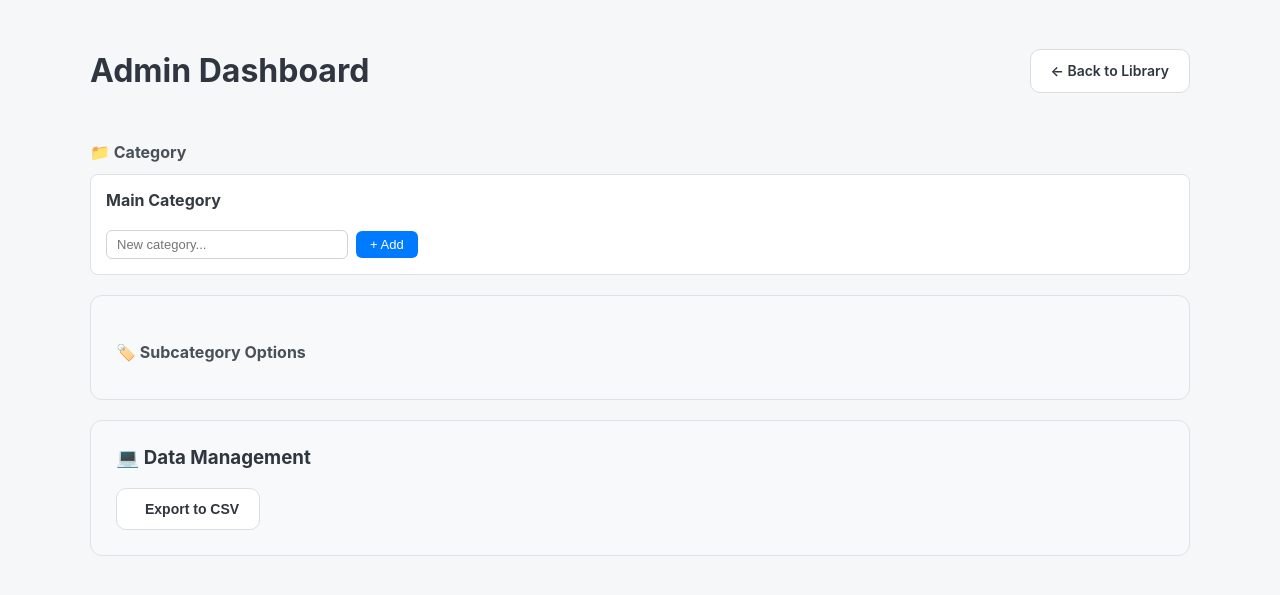
After one commit to github4eri/MediaVault, a FastAPI app: template templates/admin.html in a window 1280 px wide. The commit adds this page. Shown: the top 595 px of the page. Run offline with FastAPI, Linux system fonts and the light colour scheme; the template is opened without the code that fills it, so the values that code supplies are empty.

Commit message:
added Admin Dashboard and moved some functions to the page

```diff
--- a/main.py
+++ b/main.py
@@ -300,6 +300,32 @@ async def add_category(
     database_ops.get_or_create_category(db, name)
     return RedirectResponse(url="/", status_code=303)
 
+@app.get("/admin")
+async def admin_dashboard(
+    request: Request,
+    db: Session = Depends(get_db),
+    is_logged_in: str = Cookie(None),
+    current_user: models.User = Depends(security.get_current_user)
+):
+    if is_logged_in != "true":
+        return RedirectResponse(url="/login", status_code=303)
+    require_admin(current_user)
+
+    categories = db.query(models.Category).all()
+    subcategory_groups = db.query(models.SubcategoryGroup).options(
+        joinedload(models.SubcategoryGroup.options)
+    ).all()
+
+    return templates.TemplateResponse(
+        request=request,
+        name="admin.html",
+        context={
+            "categories": categories,
+            "subcategory_groups": subcategory_groups,
+            "user": current_user
+        }
+    )
+
 # --- 5. EXPORT / BULK (Special Tools) ---
 
 @app.get("/export-vault")
--- /dev/null
+++ b/templates/admin.html
@@ -0,0 +1,47 @@
+<!DOCTYPE html>
+<html lang="en">
+<head>
+    <meta charset="UTF-8">
+    <title>Admin Dashboard | Media Vault</title>
+    <style>
+        :root {
+            --bg-color: #f5f7f9;
+            --card-bg: #ffffff;
+            --accent-primary: #8b8b8b;
+            --accent-secondary: #dcdde1;
+            --text-main: #2f3640;
+            --text-dim: #7f8c8d;
+            --shadow: 0 4px 12px rgba(0, 0, 0, 0.08);
+        }
+
+        body { background: var(--bg-color); color: var(--text-main); font-family: 'Inter', sans-serif; margin: 0; padding: 30px; }
+        .container { max-width: 1100px; margin: 0 auto; }
+
+        /* HEADER */
+        .header-bar { display: flex; justify-content: space-between; align-items: center; margin-bottom: 30px; }
+
+        /* BUTTONS - Perfectly Symmetrical */
+        .btn {
+            height: 42px; padding: 0 20px; border-radius: 10px;
+            border: 1px solid var(--accent-secondary); background: white;
+            font-size: 14px; font-weight: 600; cursor: pointer;
+            display: inline-flex; align-items: center; justify-content: center;
+            text-decoration: none; color: var(--text-main); transition: 0.2s;
+        }
+    </style>
+</head>
+<body>
+
+<div class="container">
+    <div class="header-bar">
+        <h1>Admin Dashboard</h1>
+        <a href="/" class="btn">← Back to Library</a>
+    </div>
+
+    {% include 'components/category_manager.html' %}
+
+    {% include 'components/admin_tools.html' %}
+</div>
+
+</body>
+</html>
--- a/templates/components/admin_tools.html
+++ b/templates/components/admin_tools.html
@@ -1,18 +1,4 @@
 <div class="admin-panel" style="background: #f8f9fa; padding: 25px; border-radius: 12px; border: 1px solid #dee2e6; margin-top: 20px;">
-       <h3 style="margin-top: 0;">💻 Data Management</h3>
-
-       <div style="display: flex; gap: 15px; align-items: center; margin-bottom: 25px;">
-
-        <button type="button" onclick="window.location.href='/export-vault'" class="btn">
-            <i class="fas fa-file-export" style="margin-right: 8px;"></i> Export to CSV
-        </button>
-
-        <form id="import-form" action="/import-vault" method="post" enctype="multipart/form-data" style="display:none;">
-            <input type="file" id="zip-input" name="file" accept=".zip" onchange="this.form.submit();">
-        </form>
-
-    </div>
-
     <h4 style="margin-bottom: 12px; color: #495057;">🏷️ Subcategory Options</h4>
     {% for group in subcategory_groups %}
     <div style="margin-bottom: 20px; padding: 15px; background: white; border-radius: 8px; border: 1px solid #dee2e6;">
@@ -37,3 +23,19 @@
     </div>
     {% endfor %}
 </div>
+
+<div class="admin-panel" style="background: #f8f9fa; padding: 25px; border-radius: 12px; border: 1px solid #dee2e6; margin-top: 20px;">
+    <h3 style="margin-top: 0;">💻 Data Management</h3>
+
+    <div style="display: flex; gap: 15px; align-items: center;">
+
+        <button type="button" onclick="window.location.href='/export-vault'" class="btn">
+            <i class="fas fa-file-export" style="margin-right: 8px;"></i> Export to CSV
+        </button>
+
+        <form id="import-form" action="/import-vault" method="post" enctype="multipart/form-data" style="display:none;">
+            <input type="file" id="zip-input" name="file" accept=".zip" onchange="this.form.submit();">
+        </form>
+
+    </div>
+</div>
--- /dev/null
+++ b/templates/components/category_manager.html
@@ -0,0 +1,20 @@
+<h4 style="margin-bottom: 12px; color: #495057;">📁 Category</h4>
+<div style="margin-bottom: 20px; padding: 15px; background: white; border-radius: 8px; border: 1px solid #dee2e6;">
+    <strong style="display: block; margin-bottom: 10px; color: #343a40;">Main Category</strong>
+    <div style="display: flex; flex-wrap: wrap; gap: 8px; align-items: center; margin-bottom: 10px;">
+        {% for cat in categories %}
+        <span style="display: inline-flex; align-items: center; background: #e9ecef; border-radius: 20px; padding: 4px 12px; font-size: 13px;">
+            {{ cat.name }}
+            <form action="/delete-category/{{ cat.id }}" method="post" style="display:inline; margin-left: 6px;">
+                <button type="submit" onclick="return confirm('Delete category \'{{ cat.name }}\'?')"
+                    style="background:none; border:none; color:#dc3545; cursor:pointer; font-weight:bold; padding:0; font-size:13px; line-height:1;">✕</button>
+            </form>
+        </span>
+        {% endfor %}
+    </div>
+    <form action="/add-category" method="post" style="display: flex; gap: 8px; align-items: center;">
+        <input type="text" name="name" placeholder="New category..." required
+            style="padding: 6px 10px; border: 1px solid #ced4da; border-radius: 6px; font-size: 13px; flex: 1; max-width: 220px;">
+        <button type="submit" style="padding: 6px 14px; background: #007bff; color: white; border: none; border-radius: 6px; cursor: pointer; font-size: 13px;">+ Add</button>
+    </form>
+</div>
```
Also changed, not shown: templates/dashboard.html (+3 -13 lines), .claude/settings.json (added).
